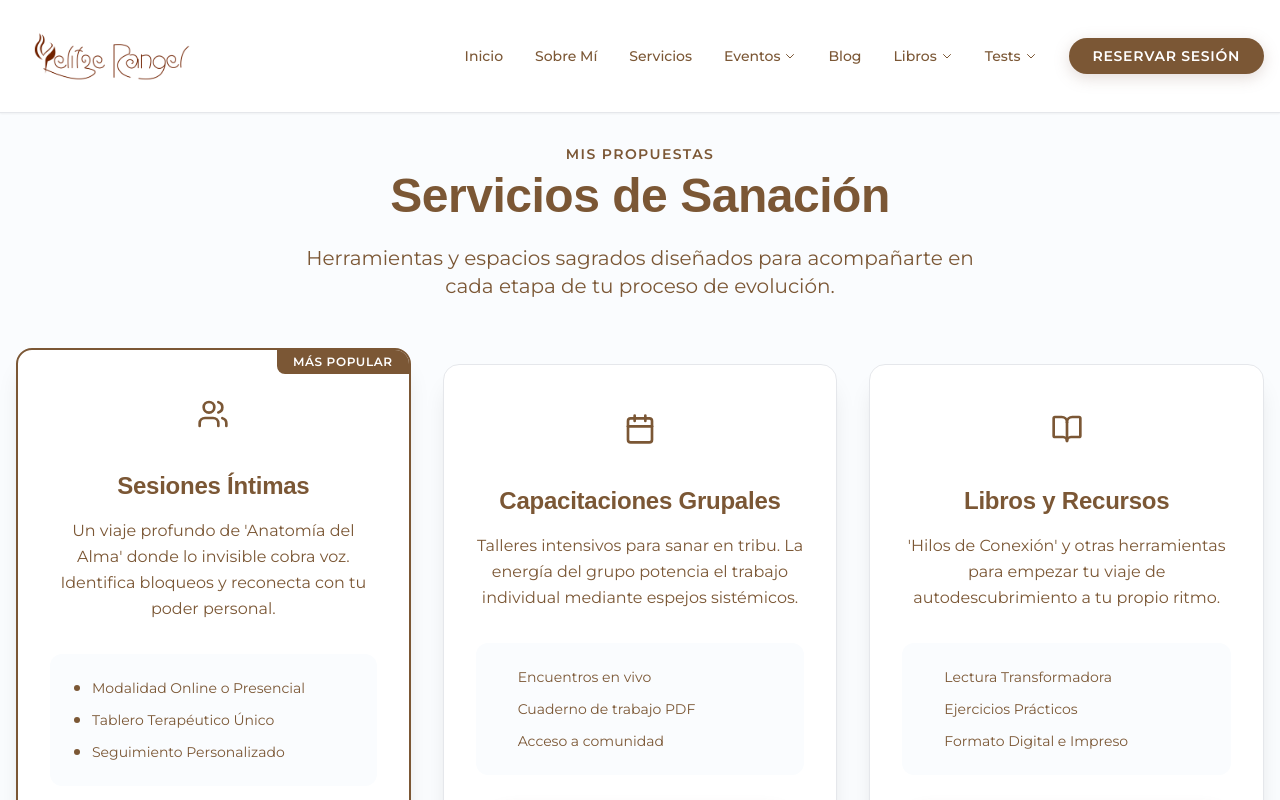
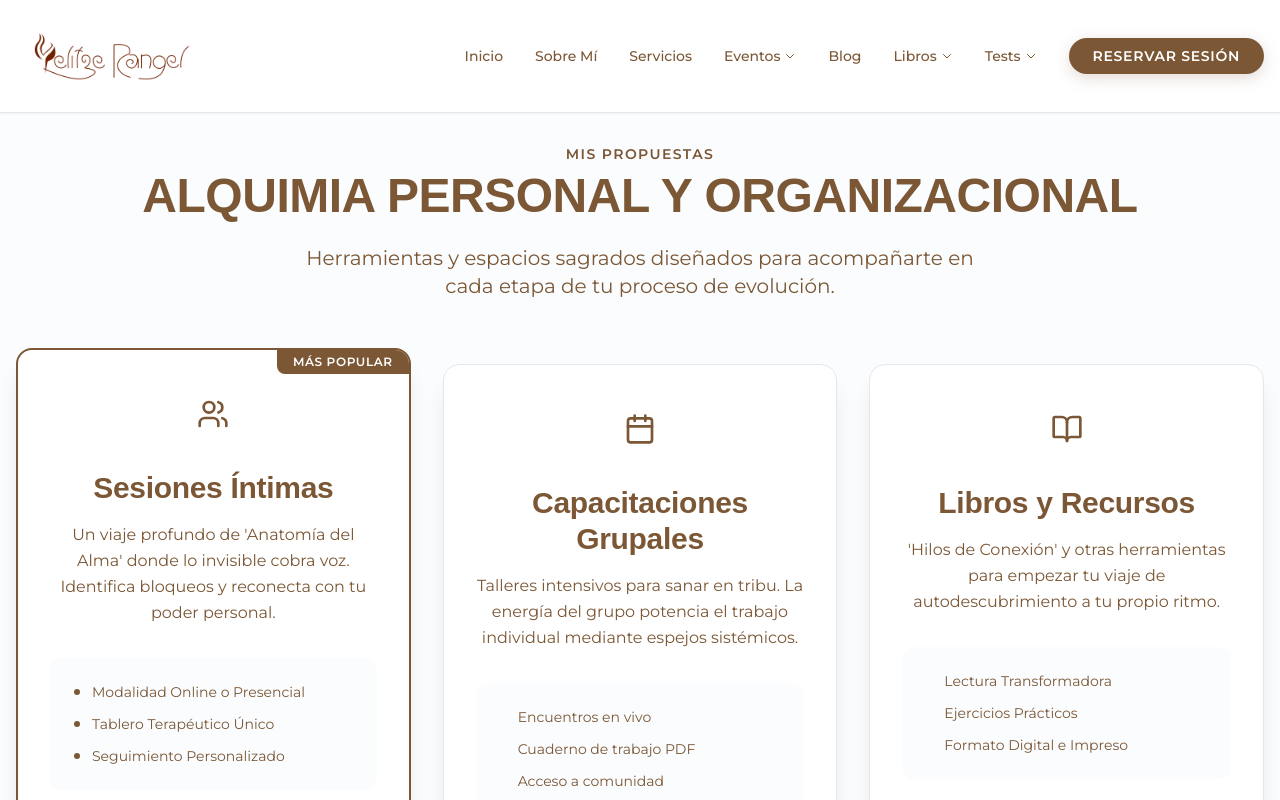
Before and after one commit to yelitzerangeloficialweb-max/yelitze-rangel-web, a Next.js app: page /servicios in a window 1280 px wide. Shown: the top 800 px of the page. Built offline with nearby package versions, Linux system fonts and the light colour scheme; a web font is replaced by a local one.

Commit message:
feat: rename services and adjust event grid

```diff
--- a/app/(website)/(routes)/servicios/page.tsx
+++ b/app/(website)/(routes)/servicios/page.tsx
@@ -41,8 +41,8 @@ export default function ServicesPage() {
                 <span className="uppercase tracking-widest text-sm font-semibold text-[var(--color-secondary)] mb-2 block animate-fade-in">
                     Mis Propuestas
                 </span>
-                <h1 className="text-4xl md:text-5xl font-heading text-[var(--color-primary)] mb-6 animate-fade-in-up">
-                    Servicios de Sanación
+                <h1 className="text-4xl md:text-5xl font-heading text-[var(--color-primary)] mb-6 animate-fade-in-up uppercase">
+                    ALQUIMIA PERSONAL Y ORGANIZACIONAL
                 </h1>
                 <p className="max-w-2xl mx-auto text-xl text-[var(--color-text-light)] animate-fade-in-up delay-100">
                     Herramientas y espacios sagrados diseñados para acompañarte en cada etapa de tu proceso de evolución.
@@ -70,7 +70,7 @@ export default function ServicesPage() {
                                 {service.icon}
                             </div>
 
-                            <h3 className="text-2xl font-heading text-[var(--color-primary)] mb-4 text-center group-hover:text-[var(--color-secondary)] transition-colors">
+                            <h3 className="text-2xl lg:text-3xl font-heading text-[var(--color-primary)] mb-4 text-center group-hover:text-[var(--color-secondary)] transition-colors">
                                 {service.title}
                             </h3>
 
--- a/app/(website)/page.tsx
+++ b/app/(website)/page.tsx
@@ -85,7 +85,7 @@ export default function Home() {
         <div className="container mx-auto px-4">
           <FadeIn className="text-center mb-16">
             <h2 className="text-3xl font-heading text-[var(--color-primary)] mb-4">¿Cómo puedo acompañarte?</h2>
-            <p className="text-[var(--color-text-light)]">Diferentes caminos para tu proceso de sanación</p>
+            <p className="text-[var(--color-text-light)]">ALQUIMIA PERSONAL Y ORGANIZACIONAL</p>
           </FadeIn>
 
           <StaggerContainer className="grid md:grid-cols-3 gap-8">
--- a/components/home/HomeEvents.tsx
+++ b/components/home/HomeEvents.tsx
@@ -32,7 +32,7 @@ export default function HomeEvents() {
                     </p>
                 </FadeIn>
 
-                <StaggerContainer className="grid md:grid-cols-2 lg:grid-cols-3 gap-8 max-w-7xl mx-auto">
+                <StaggerContainer className="grid md:grid-cols-3 gap-8 max-w-7xl mx-auto">
                     {events.map((event) => (
                         <StaggerItem key={event.id} className="h-full">
                             <Link href={`/eventos/${event.slug}`} className="block h-full">
```
